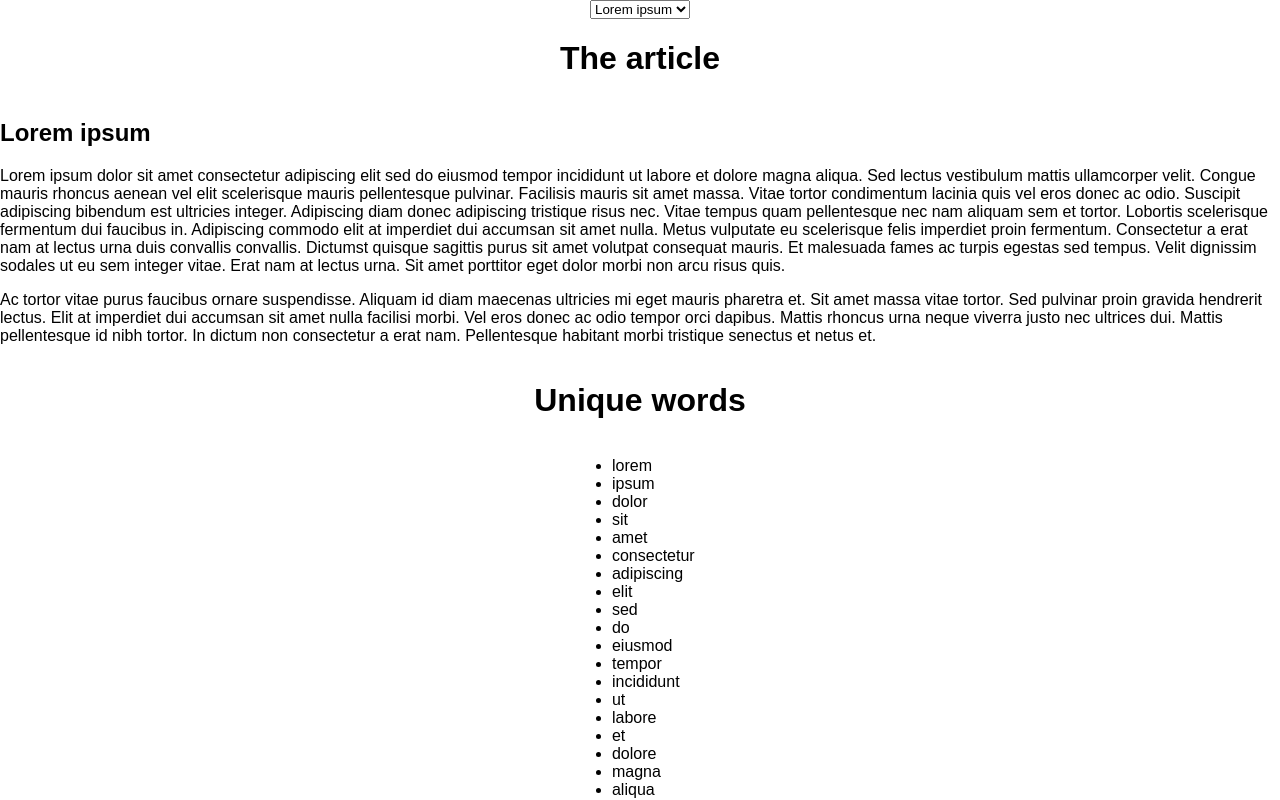
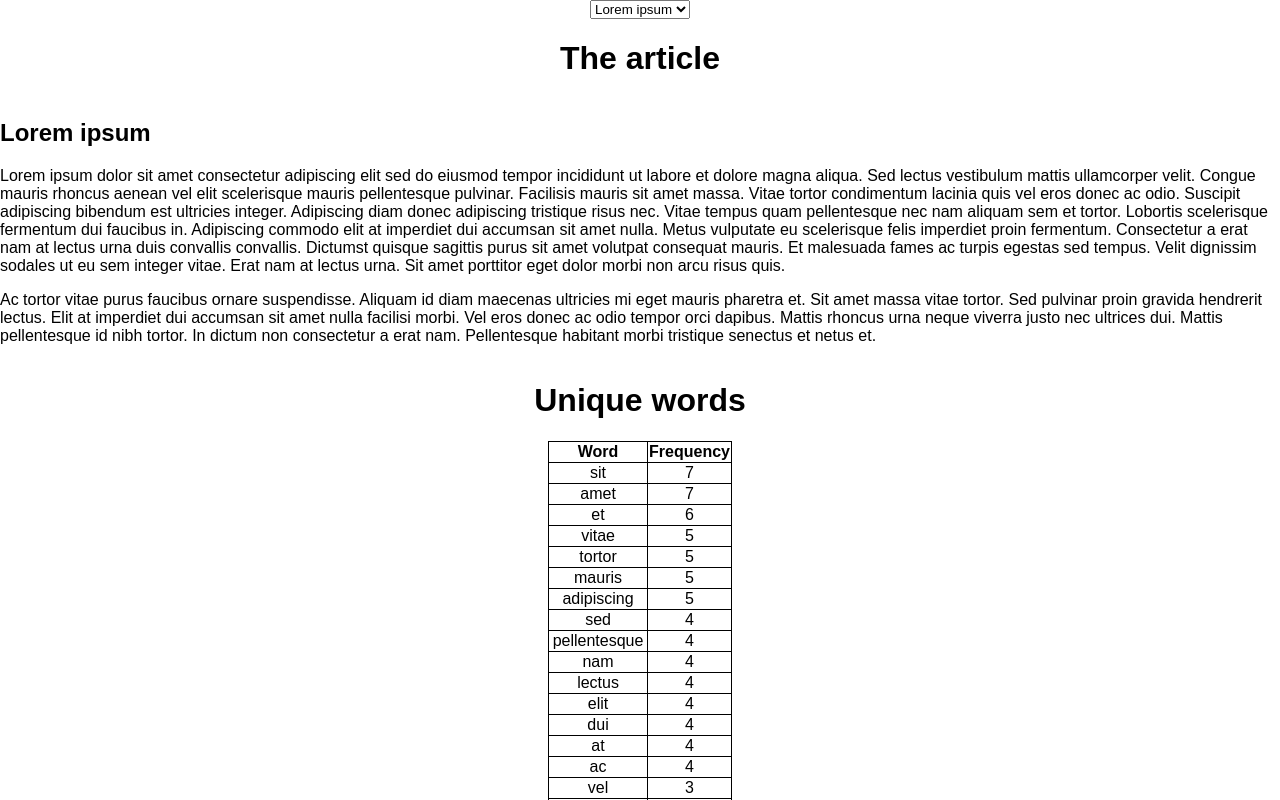
Before and after one commit to arturPabjanczyk/t6-lodash, a React (Create React App) app: page / in a window 1280 px wide. Shown: the top 800 px of the page. Built offline with nearby package versions, Linux system fonts and the light colour scheme.

Commit message:
pd-t6-l7

```diff
--- a/src/App.css
+++ b/src/App.css
@@ -4,3 +4,9 @@
   flex-direction: column;
   align-items: center;
 }
+
+table, td, th {
+  text-align: center;
+  border: 1px solid black;
+  border-collapse: collapse;
+}
--- /dev/null
+++ b/src/WordCount.js
@@ -0,0 +1,39 @@
+import React from "react";
+import "./App.css"
+import _ from "lodash";
+
+
+class WordCount extends React.Component {
+
+  render() {
+    const {wordsFromArticle} = this.props;
+    const header = ["Word", "Frequency"];
+    const wordsWithFrequencies = _.chain(_.uniq(wordsFromArticle))
+      .map(word => [word, _.countBy(wordsFromArticle, i => i == word)["true"]])
+      .map(([word, freq]) => (
+        {word, freq}
+      ))
+      .sortBy('freq', 'word')
+      .reverse()
+      .value();
+    return (
+      <table>
+        <thead>
+        <tr>{header.map((h, i) => <th key={i}>{h}</th>)}</tr>
+        </thead>
+        <tbody>
+        {wordsWithFrequencies.map((value, index) => {
+          return (
+            <tr key={index}>
+              <td>{value.word}</td>
+              <td>{value.freq}</td>
+            </tr>
+          );
+        })}
+        </tbody>
+      </table>
+    );
+  }
+}
+
+export default WordCount;
```
Also changed, not shown: src/Lodash.js.
